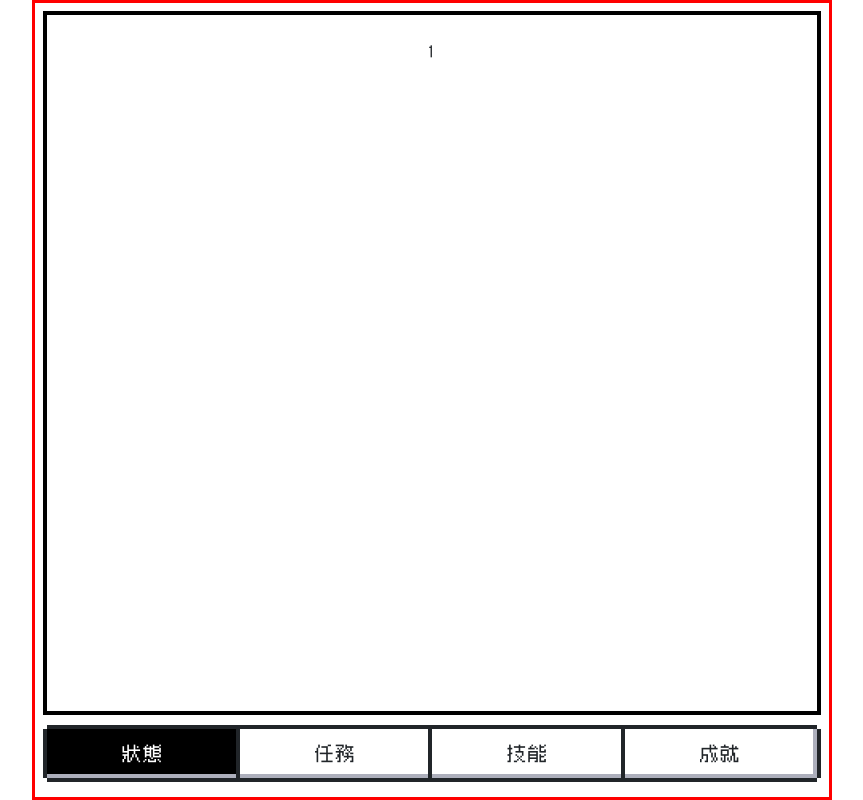
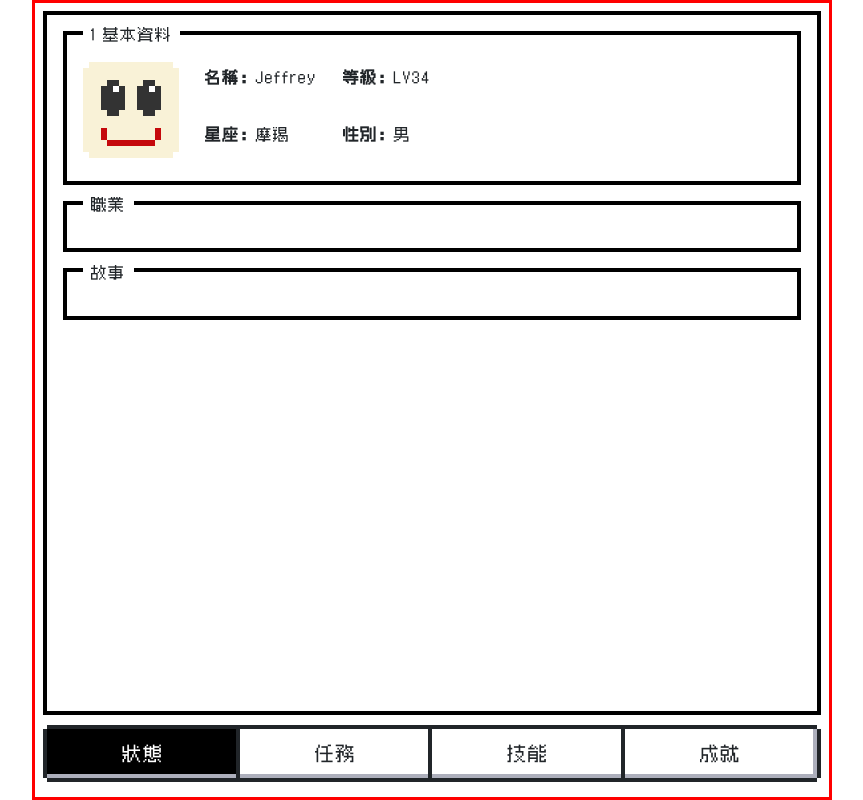
Before and after one commit to jcyh0120/psk-rpg-menu, a Svelte app: page / in a window 1280 px wide. Shown: the whole page, without its empty margins (208-1071 px from the left). Built offline with nearby package versions, Linux system fonts and the light colour scheme.

Commit message:
add basic info card

```diff
--- a/src/App.svelte
+++ b/src/App.svelte
@@ -1,4 +1,6 @@
 <script lang="ts">
+  import Tab from "./components/Tab.svelte";
+
   let select = 1;
 
   function selectHandler(menu) {
@@ -7,9 +9,7 @@
 </script>
 
 <main class="wrapper">
-  <div class="nes-container with-title is-centered">
-    <p>{select}</p>
-  </div>
+  <Tab {select} />
 
   <div class="nav-bar">
     <div>
--- /dev/null
+++ b/src/components/Tab.svelte
@@ -0,0 +1,82 @@
+<script lang="ts">
+    export let select = 1;
+</script>
+
+<div class="info-board nes-container with-title">
+    <div class="info-card nes-container with-title">
+        <p class="title">{select} 基本資料</p>
+
+        <div class="info-basic">
+            <div class="name">
+                <p><b>名稱：</b><span>Jeffrey</span></p>
+            </div>
+            <div class="level">
+                <p><b>等級：</b><span>LV34</span></p>
+            </div>
+            <div class="photo">
+                <i class="nes-bcrikko" />
+            </div>
+
+            <div class="sign">
+                <p><b>星座：</b><span>摩羯</span></p>
+            </div>
+
+            <div class="sex">
+                <p><b>性別：</b><span>男</span></p>
+            </div>
+        </div>
+    </div>
+
+    <div class="info-card nes-container with-title">
+        <p class="title">職業</p>
+    </div>
+
+    <div class="info-card nes-container with-title">
+        <p class="title">故事</p>
+    </div>
+</div>
+
+<style>
+    .info-board {
+        padding: 0rem;
+    }
+
+    .info-card {
+        margin: 1rem;
+        padding: 1rem;
+    }
+
+    .info-basic {
+        display: grid;
+        grid-template-columns: 7rem 8rem 8rem auto;
+        grid-template-rows: auto;
+        grid-template-areas:
+            "photo name level ."
+            "photo sign sex .";
+        grid-gap: 10px;
+    }
+
+    .name {
+        grid-area: name;
+        align-self: center;
+    }
+
+    .level {
+        grid-area: level;
+        align-self: center;
+    }
+
+    .sign {
+        grid-area: sign;
+        align-self: center;
+    }
+
+    .sex {
+        grid-area: sex;
+        align-self: center;
+    }
+
+    .photo {
+        grid-area: photo;
+    }
+</style>
```
